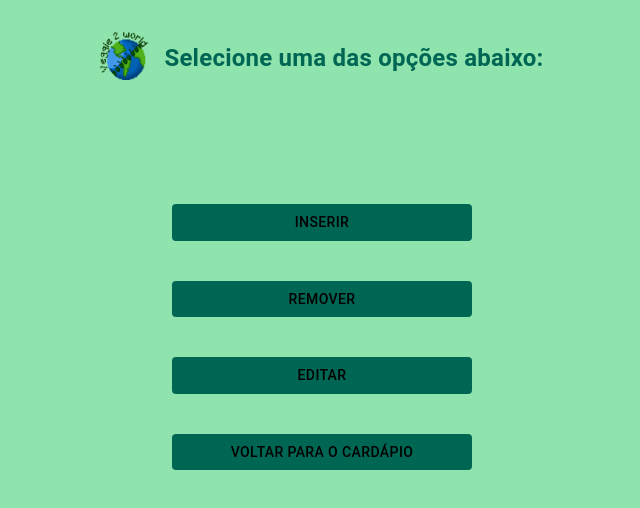
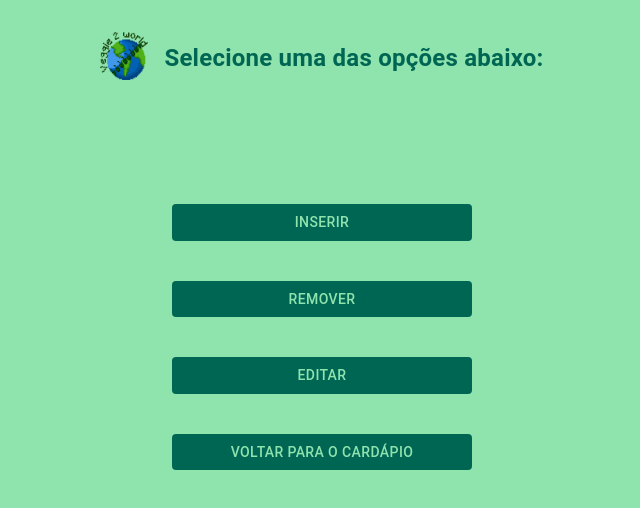
Before and after one commit to solariius/TPBD1, a React (Create React App) app: page /edicao in a window 1280 px wide. Shown: the top 508 px of the page, without its empty margins (318-958 px from the left). Built offline with nearby package versions, Linux system fonts and the light colour scheme.

Commit message:
estilização final dos componentes

```diff
--- a/src/pages/cardapio/view/Cardapio.tsx
+++ b/src/pages/cardapio/view/Cardapio.tsx
@@ -6,7 +6,6 @@ import { PRIMARY, SECONDARY } from "../../../config/theme";
 import { usePedidoContexto } from "../../../context/globalContext";
 import Repository from "../../../repositories/Repository";
 import { IRefeicao } from "../../../Shared/interfaces/IRefeicao";
-import Pagamento from "../../pagamento/view/Pagamento";
 import CardItem from "../components/CardItem";
 
 // sempre q quiser mudar algo no pedido da setPedido e pronto
@@ -25,7 +24,7 @@ const Cardapio: FC = () => {
       });
   }, []);
 
-  const onClickEdit: MouseEventHandler<HTMLButtonElement> = () => {
+  const onClickEdit: MouseEventHandler<SVGSVGElement> = () => {
     navegar("/edicao");
   };
 
@@ -70,7 +69,10 @@ const Cardapio: FC = () => {
           </Typography>
         </Grid>
         <Grid item marginLeft="2rem">
-          <Edit onClick={onClickEdit} sx={{ color: SECONDARY }}></Edit>
+          <Edit
+            onClick={onClickEdit}
+            sx={{ width: "36px", height: "36px", color: SECONDARY }}
+          ></Edit>
         </Grid>
         <Grid item marginLeft="2rem">
           <img
--- a/src/pages/edicao/view/Edicao.tsx
+++ b/src/pages/edicao/view/Edicao.tsx
@@ -95,7 +95,7 @@ const Edicao: FC = () => {
       >
         <Grid item>
           <Button
-            sx={{ color: "black", backgroundColor: SECONDARY, width: "300px" }}
+            sx={{ color: PRIMARY, backgroundColor: SECONDARY, width: "300px" }}
             onClick={onClickInserir}
           >
             Inserir
@@ -103,7 +103,7 @@ const Edicao: FC = () => {
         </Grid>
         <Grid item>
           <Button
-            sx={{ color: "black", backgroundColor: SECONDARY, width: "300px" }}
+            sx={{ color: PRIMARY, backgroundColor: SECONDARY, width: "300px" }}
             onClick={onClickRemover}
           >
             Remover
@@ -111,7 +111,7 @@ const Edicao: FC = () => {
         </Grid>
         <Grid item>
           <Button
-            sx={{ color: "black", backgroundColor: SECONDARY, width: "300px" }}
+            sx={{ color: PRIMARY, backgroundColor: SECONDARY, width: "300px" }}
             onClick={onClickEditar}
           >
             Editar
@@ -119,7 +119,7 @@ const Edicao: FC = () => {
         </Grid>
         <Grid item>
           <Button
-            sx={{ color: "black", backgroundColor: SECONDARY, width: "300px" }}
+            sx={{ color: PRIMARY, backgroundColor: SECONDARY, width: "300px" }}
             onClick={onClickCardapio}
           >
             Voltar para o cardápio
--- a/src/pages/historico/view/Historico.tsx
+++ b/src/pages/historico/view/Historico.tsx
@@ -76,10 +76,10 @@ const Historico: FC = () => {
                 }}
               >
                 <Grid item xs={8}>
-                  {item.cliente.nome}
+                  Cliente: {item.cliente.nome}
                 </Grid>
                 <Grid item xs={4}>
-                  {item.idPedido}
+                  Número do pedido: {item.idPedido}
                 </Grid>
 
                 {item.refeicao.length &&
--- a/src/pages/pagamento/components/ModalFinalizar.tsx
+++ b/src/pages/pagamento/components/ModalFinalizar.tsx
@@ -1,6 +1,6 @@
 import { Grid, Typography } from "@mui/material";
 import { FC } from "react";
-import { PRIMARY } from "../../../config/theme";
+import { SECONDARY } from "../../../config/theme";
 import { usePedidoContexto } from "../../../context/globalContext";
 import Modal from "../../../Shared/Modal/Modal";
 
@@ -22,7 +22,13 @@ const ModalFinalizar: FC<IModalFinalizarProps> = ({
       textoBotaoSecundario="Fechar"
       descricaoModal={
         <Grid container direction="column" justifyContent="center">
-          <Typography>
+          <Typography
+            sx={{
+              fontWeight: "600",
+              fontSize: "1.5rem",
+              color: SECONDARY,
+            }}
+          >
             Pedido realizado, aguarde o entregador chegar com o seu pedido
             quentinho!
           </Typography>
@@ -30,15 +36,11 @@ const ModalFinalizar: FC<IModalFinalizarProps> = ({
             item
             sx={{
               fontWeight: "500",
-              fontSize: "1.5rem",
-              color: PRIMARY,
+              fontSize: "2rem",
+              color: SECONDARY,
             }}
           >
-            <Grid item>
-              <Typography>Id pedido:</Typography>
-            </Grid>
-
-            <Grid item>{pedido.idPedido}</Grid>
+            Id pedido: {pedido.idPedido}
           </Grid>
         </Grid>
       }
--- a/src/pages/pagamento/view/Pagamento.tsx
+++ b/src/pages/pagamento/view/Pagamento.tsx
@@ -1,8 +1,3 @@
-// lista com todos os itens e valor
-// somatório dos valores
-// forma de pagamento (pix, credito/debito) com mensagem
-// botão finalizar q abre o modal de finalizaçao
-
 import {
   FormControlLabel,
   FormControl,
```
